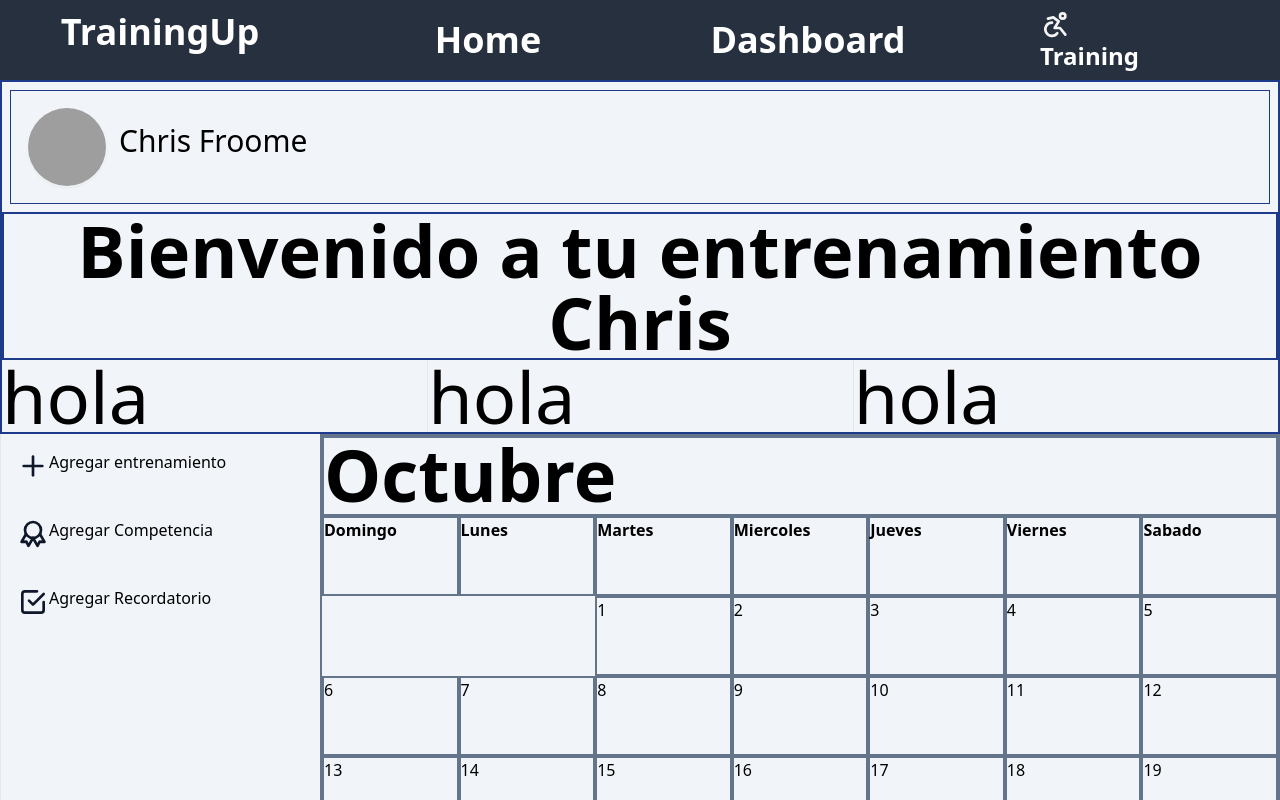
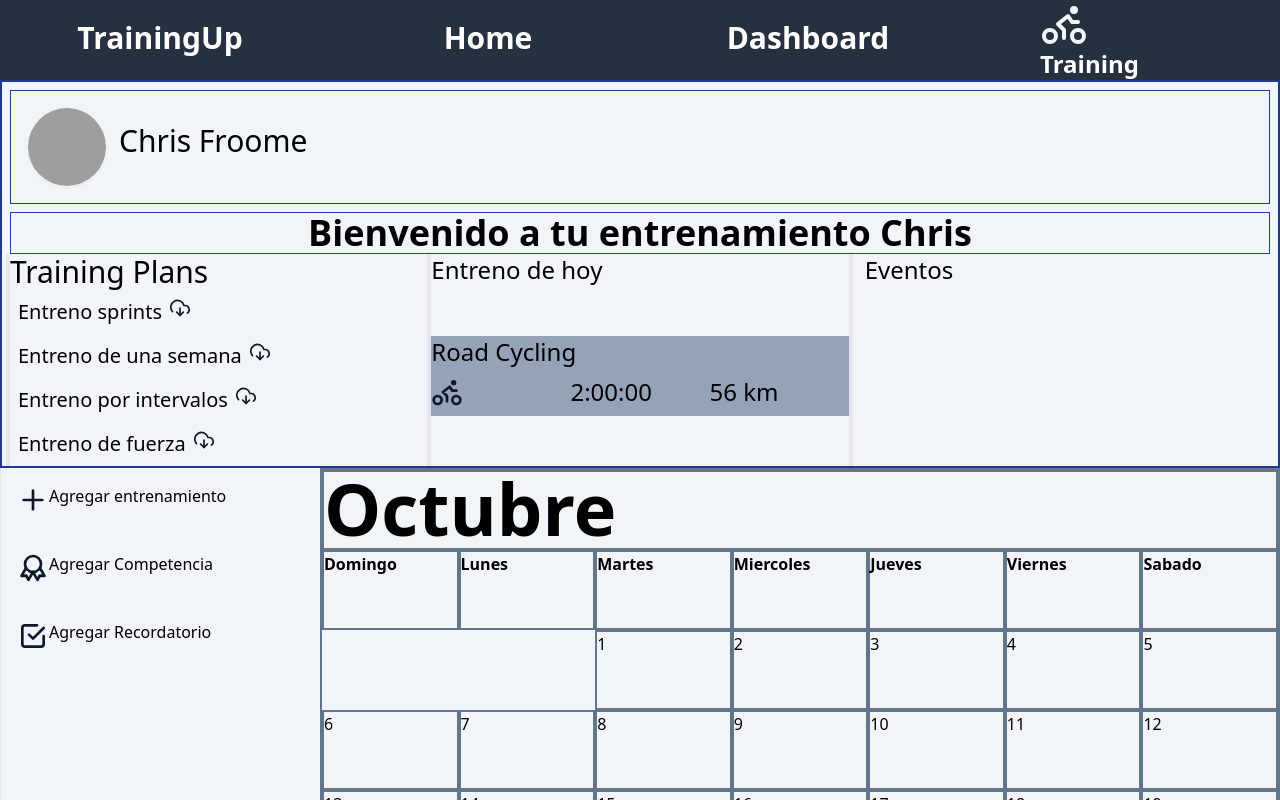
Before and after one commit to JulianMbp/Training, a Next.js app: page / in a window 1280 px wide. Shown: the top 800 px of the page. Built offline with nearby package versions, Linux system fonts and the light colour scheme; grey boxes are pictures that could not be loaded.

Commit message:
adicion de ppanel home

```diff
--- a/app/page.tsx
+++ b/app/page.tsx
@@ -3,19 +3,19 @@ export default function Home() {
     <main>
       <header className=" w-screen h-20 bg-[#27303F]">
         <div className="grid grid-cols-8 ">
-          <h1 className=" order-1 text-4xl font-bold text-white text-center col-span-2 pt-3">
+          <h1 className=" order-1 text-3xl font-bold text-white text-center mt-2 col-span-2 pt-3">
             TrainingUp
           </h1>
-          <a href="#home" className="order-2 text-4xl font-semibold col-span-2 text-white hover:bg-[#ffff] w-full h-full text-center pt-3 m-2 rounded hover:text-gray-900 " >
+          <a href="#home" className="order-2 text-3xl font-semibold col-span-2 text-white hover:bg-[#ffff] w-full h-full text-center pt-3 m-2 rounded hover:text-gray-900 " >
             Home
           </a>
-          <a href="#dashboard" className="order-3 text-4xl font-semibold  col-span-2 text-white hover:bg-[#ffff] w-full h-full text-center pt-3 m-2 rounded hover:text-gray-900 ">
+          <a href="#dashboard" className="order-3 text-3xl font-semibold  col-span-2 text-white hover:bg-[#ffff] w-full h-full text-center pt-3 m-2 rounded hover:text-gray-900 ">
             Dashboard
           </a>
-          <nav className="order-4 text-2xl font-semibold  col-span-2 h-10 items-center pl-20 pt-2 text-white">
-            <svg className=" h-8 w-8 text-zinc-100"  width="24" height="24" viewBox="0 0 24 24" stroke-width="2" stroke="currentColor" fill="none" stroke-linecap="round" stroke-linejoin="round">  <path stroke="none" d="M0 0h24v24H0z"/>  <circle cx="17" cy="6" r="2" />  <path d="M9 11a4.97 4.97 0 1 0 3.95 7.95" />  <path d="M19 20l-4 -5h-4l3 -5l-4 -3l-4 1" /></svg>
-            Training
-          </nav>
+          <nav className="order-4 text-2xl font-semibold  col-span-2 h-10 items-center pl-20 text-white">
+            <svg className="h-12 w-12 text-slate-100"  width="24" height="24" viewBox="0 0 24 24" stroke-width="2" stroke="currentColor" fill="none" stroke-linecap="round" stroke-linejoin="round">  <path stroke="none" d="M0 0h24v24H0z"/>  <circle cx="5" cy="18" r="3" />  <circle cx="19" cy="18" r="3" />  <polyline points="12 19 12 15 9 12 14 8 16 11 19 11" />  <circle cx="17" cy="5" r="1" /></svg>
+              Training
+            </nav>
         </div>
       </header>
 
@@ -28,22 +28,44 @@ export default function Home() {
           <div>
 
           </div>
-          <div className="text-center col-span-4 font-extrabold border-2 border-blue-900">
+          <div className="text-center text-4xl col-span-4 font-extrabold border mx-2 border-blue-800">
             Bienvenido a tu entrenamiento Chris
-          </div>
-          <div>
+            <p className="text-justify text-2xl font-medium">
 
+            </p>
           </div>
         </menu>
-        <menu className="grid grid-cols-3 divide-x ">
-          <div>
-            hola
+        <menu className="grid grid-cols-3 ">
+          <div className="ml-1 border-x-4 grid grid-cols-1 text-3xl h-auto w-full">
+            Training Plans
+            <a href="" className="flex gap-2 text-xl text-black hover:bg-[#2f5aa8] text-left p-2 rounded hover:text-gray-50 ">
+              Entreno sprints
+              <svg className="h-5 w-5 text-slate-900"  viewBox="0 0 24 24"  fill="none"  stroke="currentColor"  stroke-width="2"  stroke-linecap="round"  stroke-linejoin="round">  <polyline points="8 17 12 21 16 17" />  <line x1="12" y1="12" x2="12" y2="21" />  <path d="M20.88 18.09A5 5 0 0 0 18 9h-1.26A8 8 0 1 0 3 16.29" /></svg>
+            </a>
+            <a href="" className=" flex gap-2 text-xl text-black hover:bg-[#2f5aa8] text-left p-2 rounded hover:text-gray-50 ">
+              Entreno de una semana
+              <svg className="h-5 w-5 text-slate-900"  viewBox="0 0 24 24"  fill="none"  stroke="currentColor"  stroke-width="2"  stroke-linecap="round"  stroke-linejoin="round">  <polyline points="8 17 12 21 16 17" />  <line x1="12" y1="12" x2="12" y2="21" />  <path d="M20.88 18.09A5 5 0 0 0 18 9h-1.26A8 8 0 1 0 3 16.29" /></svg>
+            </a>
+            <a href="" className="flex gap-2 text-xl text-black hover:bg-[#2f5aa8] text-left p-2 rounded hover:text-gray-50 ">
+              Entreno por intervalos
+              <svg className="h-5 w-5 text-slate-900"  viewBox="0 0 24 24"  fill="none"  stroke="currentColor"  stroke-width="2"  stroke-linecap="round"  stroke-linejoin="round">  <polyline points="8 17 12 21 16 17" />  <line x1="12" y1="12" x2="12" y2="21" />  <path d="M20.88 18.09A5 5 0 0 0 18 9h-1.26A8 8 0 1 0 3 16.29" /></svg>
+            </a>
+            <a href="" className="flex gap-2 text-xl text-black hover:bg-[#2f5aa8] text-left p-2 rounded hover:text-gray-50 ">
+              Entreno de fuerza
+              <svg className="h-5 w-5 text-slate-900"  viewBox="0 0 24 24"  fill="none"  stroke="currentColor"  stroke-width="2"  stroke-linecap="round"  stroke-linejoin="round">  <polyline points="8 17 12 21 16 17" />  <line x1="12" y1="12" x2="12" y2="21" />  <path d="M20.88 18.09A5 5 0 0 0 18 9h-1.26A8 8 0 1 0 3 16.29" /></svg>
+            </a>
           </div>
-          <div>
-            hola
+
+          <div className="grid grid-cols-2 border-x-4 text-2xl w-full">
+            <p className="col-span-2">Entreno de hoy</p>
+            <div className="bg-slate-400 grid grid-cols-3 col-span-2 h-20 w-full">
+            <p className="col-span-3">Road Cycling</p>
+            <svg class="h-8 w-8 text-slate-900"  width="24" height="24" viewBox="0 0 24 24" stroke-width="2" stroke="currentColor" fill="none" stroke-linecap="round" stroke-linejoin="round">  <path stroke="none" d="M0 0h24v24H0z"/>  <circle cx="5" cy="18" r="3" />  <circle cx="19" cy="18" r="3" />  <polyline points="12 19 12 15 9 12 14 8 16 11 19 11" />  <circle cx="17" cy="5" r="1" /></svg>            <p className="">2:00:00</p>
+            <p className="">56 km</p>
+            </div>
           </div>
-          <div>
-            hola
+          <div className="pl-3 text-2xl">
+            Eventos
           </div>
         </menu>
       </nav>
```
